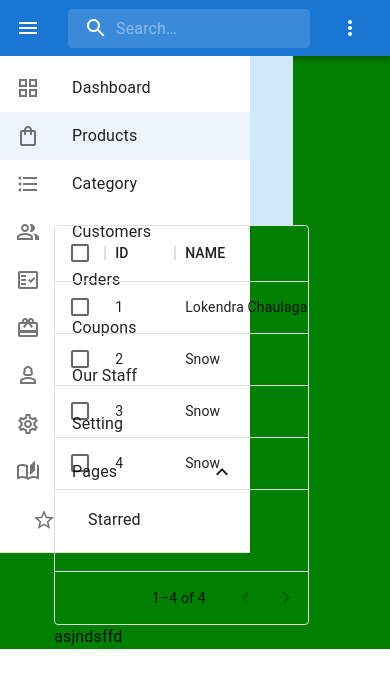
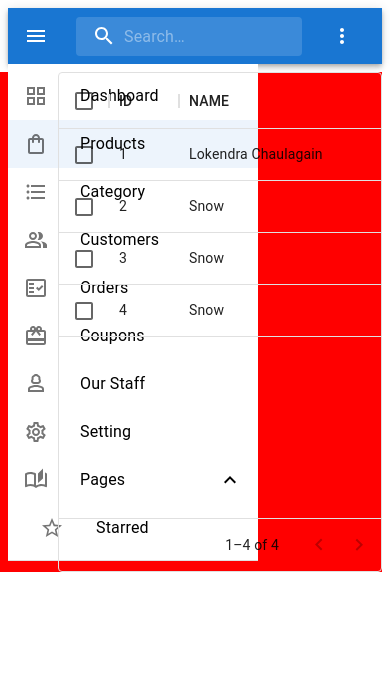
Before and after one commit to lokendra-chaulagain/Next-Admin-Panel, a Next.js app in the folder frontend/: page /ourStaff in a window 390 px wide. Shown: the top 688 px of the page. Built offline with nearby package versions, Linux system fonts and the light colour scheme.

Commit message:
table responsiveness

```diff
--- a/frontend/src/components/OurStaffTable.tsx
+++ b/frontend/src/components/OurStaffTable.tsx
@@ -1,6 +1,7 @@
 import * as React from "react";
 import { DataGrid, GridColDef, GridValueGetterParams } from "@mui/x-data-grid";
 import OurStaffTableActionIcons from "./OurStaffTableActionIcons";
+import styles from "../../styles/OurStaff.module.css";
 
 const columns: GridColDef[] = [
   { field: "id", headerName: "ID", width: 70 },
@@ -81,7 +82,10 @@ const rows = [
 
 export default function OurStaffTable() {
   return (
-    <div style={{ height: 400, width: "100%" }}>
+    <div
+      className={`${styles.ourStaffTable}`}
+      style={{ height: 500, width: "120%", marginLeft: "-100px" }}
+    >
       <DataGrid
         rows={rows}
         columns={columns}
--- a/frontend/src/components/OurStaffTopBar.tsx
+++ /dev/null
@@ -1,15 +0,0 @@
-import * as React from "react";
-import CssBaseline from "@mui/material/CssBaseline";
-import Box from "@mui/material/Box";
-import Container from "@mui/material/Container";
-
-export default function OurStaffTopBar() {
-  return (
-    <React.Fragment>
-      <CssBaseline />
-      <Container fixed>
-        <Box sx={{ bgcolor: "#cfe8fc", height: "20vh" }} />
-      </Container>
-    </React.Fragment>
-  );
-}
--- a/frontend/src/pages/ourStaff.tsx
+++ b/frontend/src/pages/ourStaff.tsx
@@ -2,22 +2,19 @@ import React from "react";
 import Appbar from "../components/Appbar";
 import LeftAppBar from "../components/LeftBar";
 import OurStaffTable from "../components/OurStaffTable";
-import OurStaffTopBar from "../components/OurStaffTopBar";
 import Box from "@mui/material/Box";
 import Grid from "@mui/material/Grid";
 
 export default function OurStaff() {
   return (
-    <Box sx={{ flexGrow: 1 }} style={{ backgroundColor: "green" }}>
+    <Box sx={{ flexGrow: 1 }}>
       <Appbar />
-      <Grid container spacing={2}>
-        <Grid item xs={1.6}>
+      <Grid container spacing={1}>
+        <Grid item md={3}>
           <LeftAppBar />
         </Grid>
-        <Grid item xs={8} >
-          <OurStaffTopBar />
+        <Grid container item md={8}>
           <OurStaffTable />
-          asjndsffd
         </Grid>
       </Grid>
     </Box>
--- /dev/null
+++ b/frontend/styles/OurStaff.module.css
@@ -0,0 +1,19 @@
+.ourStaffTable {
+    background-color: azure;
+}
+
+
+@media only screen and (max-width: 1430px) {
+    .ourStaffTable {
+        background-color: red;
+        padding-left: 100px;
+    }
+}
+
+@media only screen and (max-width: 1100px) {
+    .ourStaffTable {
+        background-color: red;
+        padding-left: 150px;
+
+    }
+}
```
